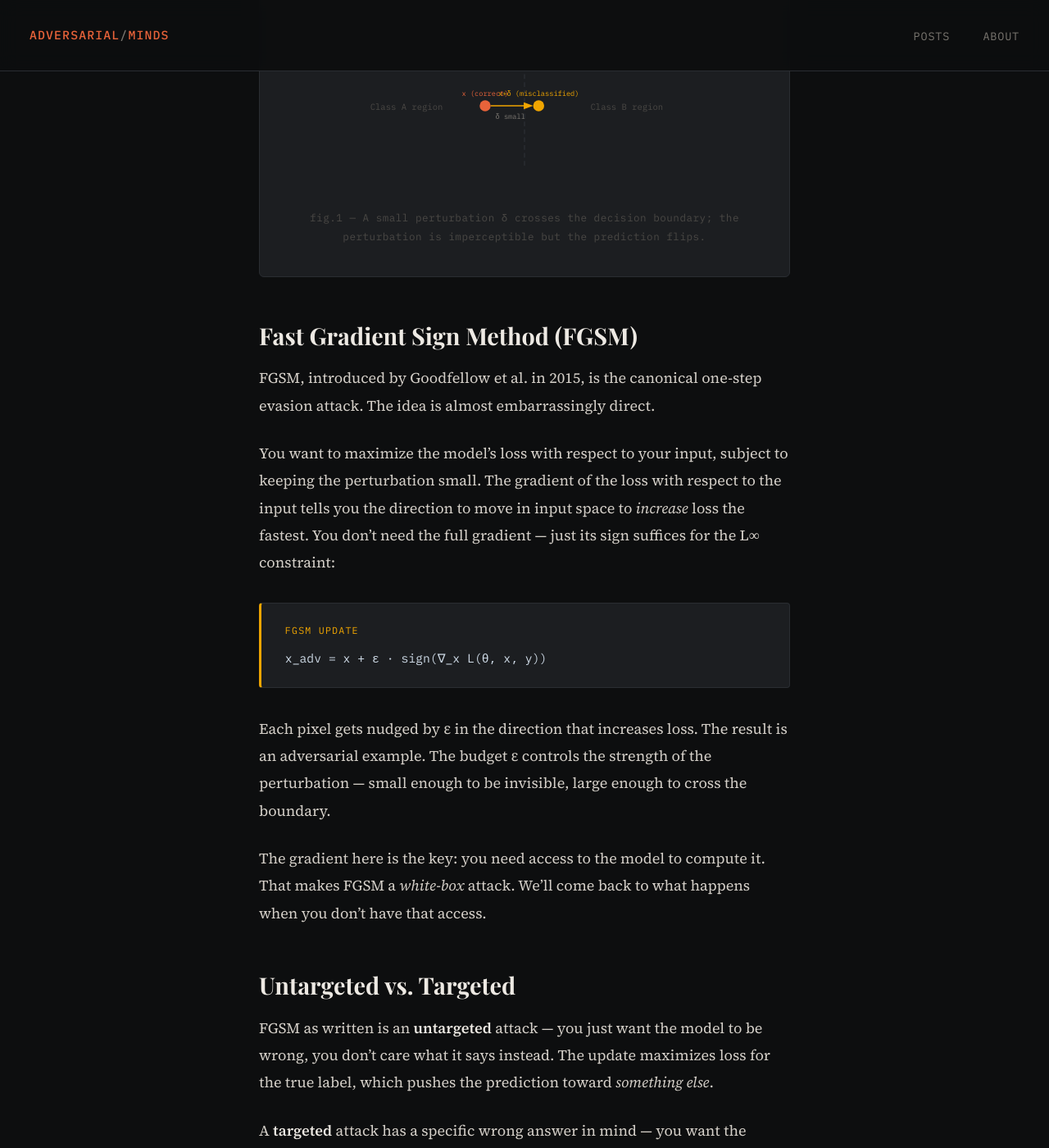
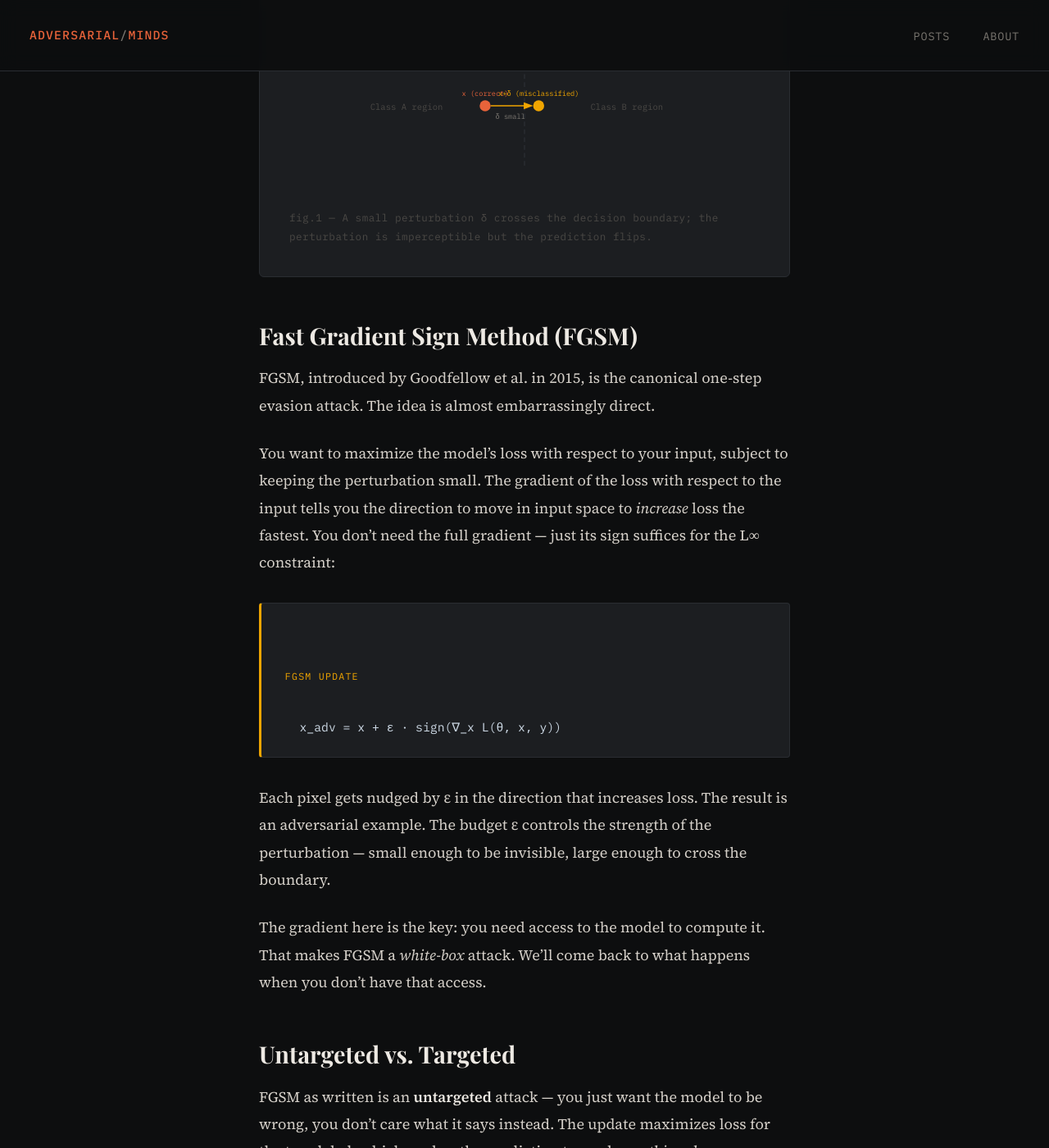
Before and after one commit to cymtrick/cymtrick.github.io, a Jekyll site: the page built from _posts/2025-11-18-evasion-attacks-fgsm.md, in a window 1280 px wide and 1400 px high, scrolled down 1512 px. Shown: the whole window at 82% size. Built offline with Jekyll 4.4.1, drawn with Linux system fonts in a browser that asks for light colours; some web fonts are replaced.

Commit message:
Fix CSS rendering for .math-block and .fig-caption

```diff
--- a/assets/css/main.css
+++ b/assets/css/main.css
@@ -353,6 +353,7 @@ body {
   color: #cdd9e5;
   line-height: 1.9;
   overflow-x: auto;
+  white-space: pre-wrap;
 }
 
 .math-block .label {
@@ -398,6 +399,7 @@ body {
   color: var(--text-muted);
   margin-top: 0.8rem;
   letter-spacing: 0.04em;
+  text-align: left;
 }
 
 /* series nav */
```
